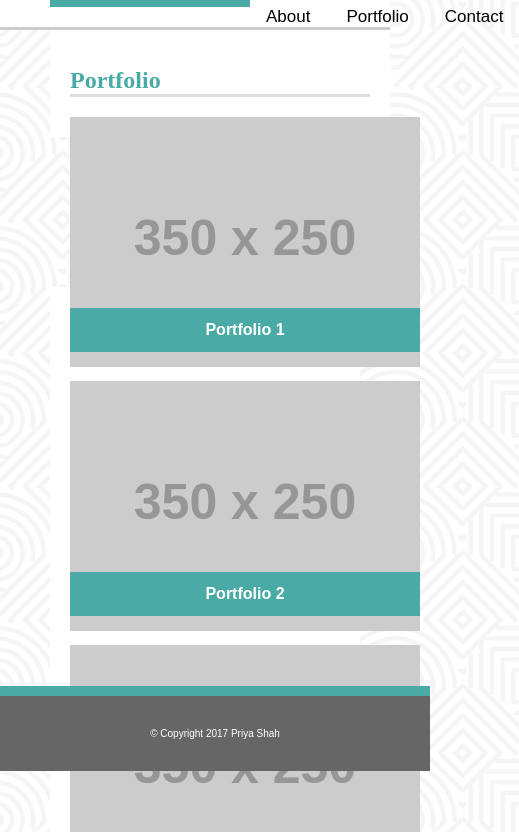
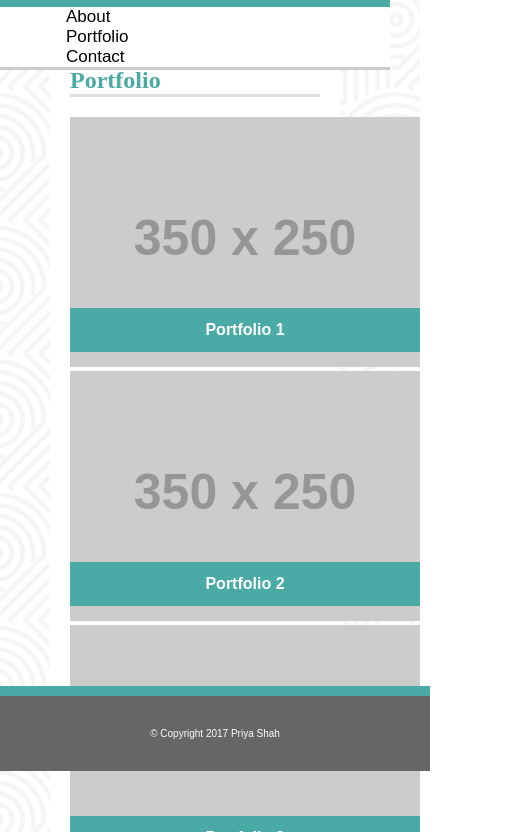
Before and after one commit to PriyaDoIT/Responsive-Portfolio, a plain HTML site: page portfolio.html in a window 390 px wide. Shown: the part 73-905 px from the top of the page, 519 px wide, since content can reach past the window. Drawn offline with Linux system fonts and the light colour scheme; placeholder pictures from the web are drawn by us.

Commit message:
media queries added

```diff
--- a/assets/css/style.css
+++ b/assets/css/style.css
@@ -24,16 +24,18 @@ body {
     display: inline-block;
     vertical-align: middle;
 
+
+
 }
 
 .topnav a {
-  color: #f2f2f2;
   text-align: center;
   padding: 14px 16px;
   text-decoration: none;
   font-size: 17px;
   color:black;
   font-family: "Arial";
+
 
 }
 
@@ -57,7 +59,7 @@ header h1{
 /* About Me Section */
 .wrapper{
 	background-color: white;
-	max-width: 750px;
+	max-width: 60%;
 	padding: 20px;
 	float: left;
 	margin-left: 50px;
@@ -74,7 +76,7 @@ h2 {
 	border-color: #dddddd;
 }
 
-img{
+#About img{
 	float: left;
 	padding-right: 10px;
 	padding-bottom: 10px;
@@ -158,6 +160,7 @@ input[type=submit]:hover {
 .Portfolio1 {
 position: relative;
 float:left;
+margin-right: 20px;
 }
 
 p.portxt{
@@ -175,50 +178,92 @@ top: 175px;
 .Portfolio2 {
 position: relative;
 float: left;
+margin-right: 20px;
 }
 
 .Portfolio3 {
 position: relative;
 float: left;
+margin-right: 20px;
 }
 
 .Portfolio4 {
 position: relative;
 float: left;
+margin-right: 20px;
 }
 
 .Portfolio5 {
 position: relative;
 float: left;
+margin-right: 20px;
 }
 
-/*Media Queries*/
+/*Media Query for 980px*/
 
 
 @media screen and (max-width: 980px){
-	img{
+	#About img{
 	float: none;
+	display: block;
+	margin: 0 auto ;
 
 }
 .wrapper{
 	max-width: 500px;
 	margin-bottom: 150px;
+
 }
 }
 
+/*Media Query for 768px*/
+
 @media screen and (max-width: 768px){
-.wrapper{
-	max-width: 500px;
-	margin-bottom: 150px;
-	float: none;
+	#About img{
+		float: left;
+		display: block;
+		margin: 0 auto ;
 	}
-.Connect{
-	max-width: 500px;
-	padding: 20px;
-	float: none;
-	margin-bottom: 150px;
+	.wrapper{
+		max-width: 100%;
+		margin-right: 50px;
+		margin-bottom: 50px;
+		float: none;
 	}
-.topnav{
-	left: 250px;
+
+	.Connect{
+		width: 82%;
+		float: none;
+		margin-bottom: 120px;
+		text-align: left;
+	}
+	#social img{
+		width:10%;
+		height:10%;
+	}
+
+	.Portfolio1, .Portfolio2, .Portfolio3, .Portfolio4, .Portfolio5{
+		float: none;
+	}
+
 }
+/*Media Query for 640px*/
+
+@media screen and (max-width: 640px){
+	#About img{
+		float: none;
+		display: block;
+		margin: 0 auto ;
+	}
+	.Priya{
+		max-width: 100%;
+		margin-left: 0px;
+	}
+
+	.topnav{
+		margin-left: 50px;
+	}
+
+	.topnav a {
+margin-right: 100px;
 }
--- a/portfolio.html
+++ b/portfolio.html
@@ -3,6 +3,7 @@
 <head>
 	<title>Priya's Site</title>
 	<link rel="stylesheet" href="assets/css/style.css">
+	<meta name="viewport" content="width=device-width, initial-scale=1.0">
 </head>
 
 <body>
```
Also changed, not shown: contact.html (+1 -0 lines), index.html (+1 -0 lines).
